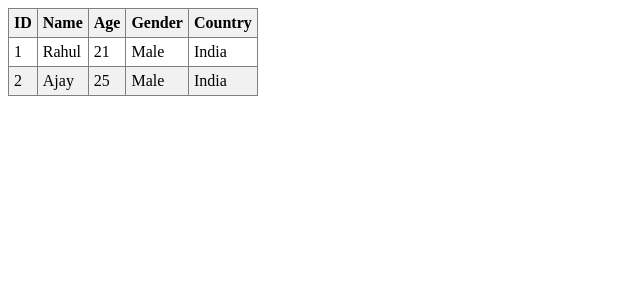
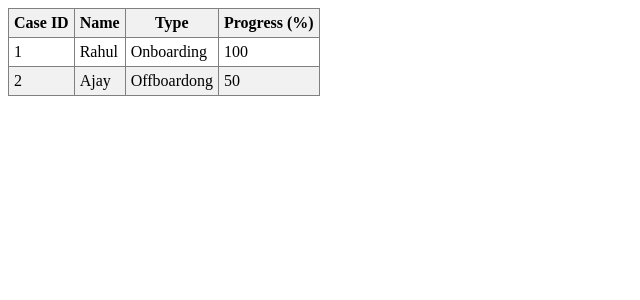
Before and after one commit to dx-pccw/angular-ivy-uez8vu, an Angular app: page / in a window 1280 px wide. Shown: the top 300 px of the page, without its empty margins (0-640 px from the left). Built offline with nearby package versions, Linux system fonts and the light colour scheme.

Commit message:
1 file modified

```diff
--- a/src/app/app.component.ts
+++ b/src/app/app.component.ts
@@ -6,22 +6,20 @@ import { Component, VERSION } from '@angular/core';
   styleUrls: [ './app.component.css' ]
 })
 export class AppComponent  {
-  headers = ["ID", "Name", "Age", "Gender", "Country"];
+  headers = ["Case ID", "Name", "Type", "Progress (%)"];
 
   rows = [
     {
-      "ID" : "1",
+      "Case ID" : "1",
       "Name" : "Rahul",
-      "Age" : "21",
-      "Gender" : "Male",
-      "Country" : "India"
+      "Type" : "Onboarding",
+      "Progress (%)" : "100"
     },
     {
-      "ID" : "2",
+      "Case ID" : "2",
       "Name" : "Ajay",
-      "Age" : "25",
-      "Gender" : "Male",
-      "Country" : "India"
+      "Type" : "Offboardong",
+      "Progress (%)" : "50",
     }
   ]
 }
```
